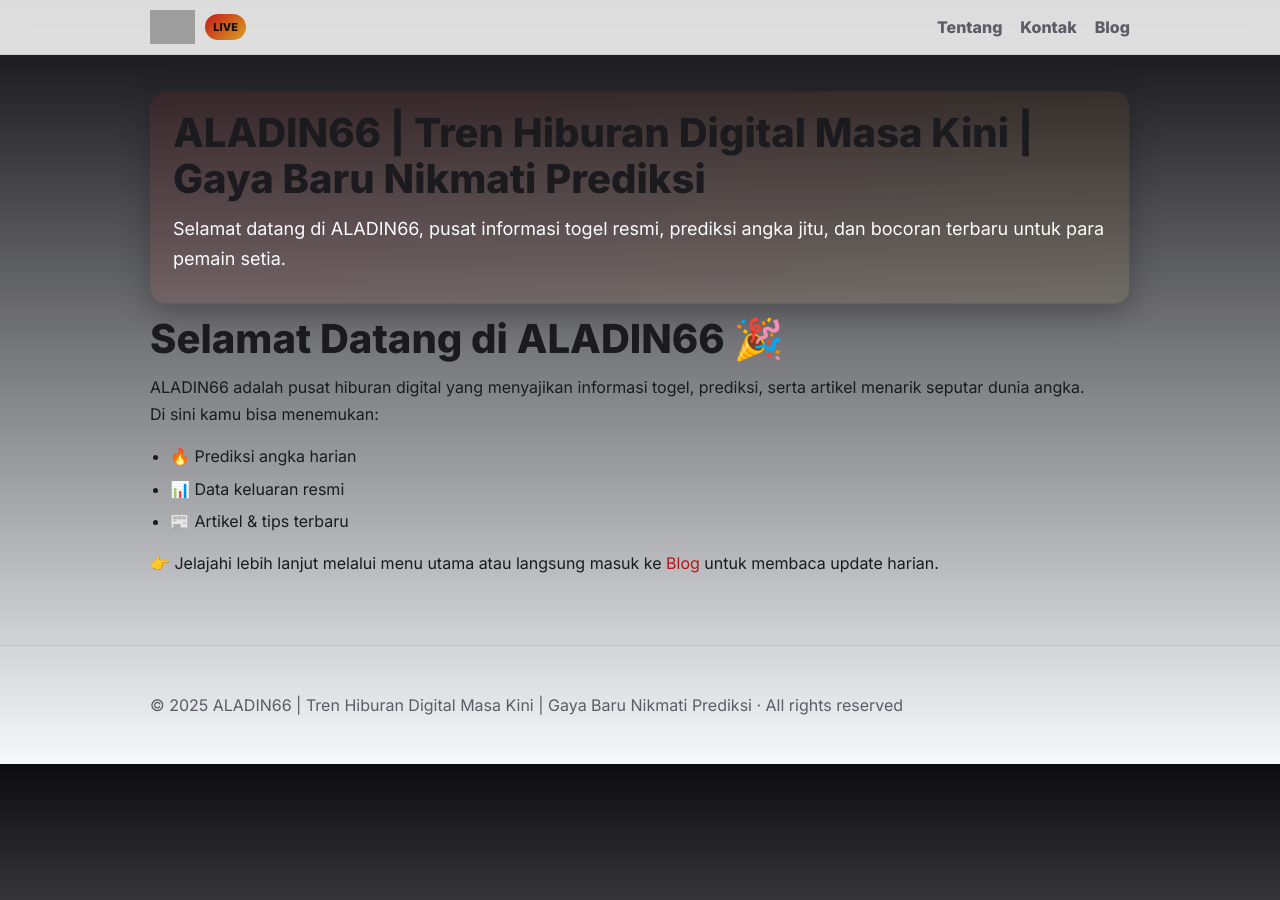
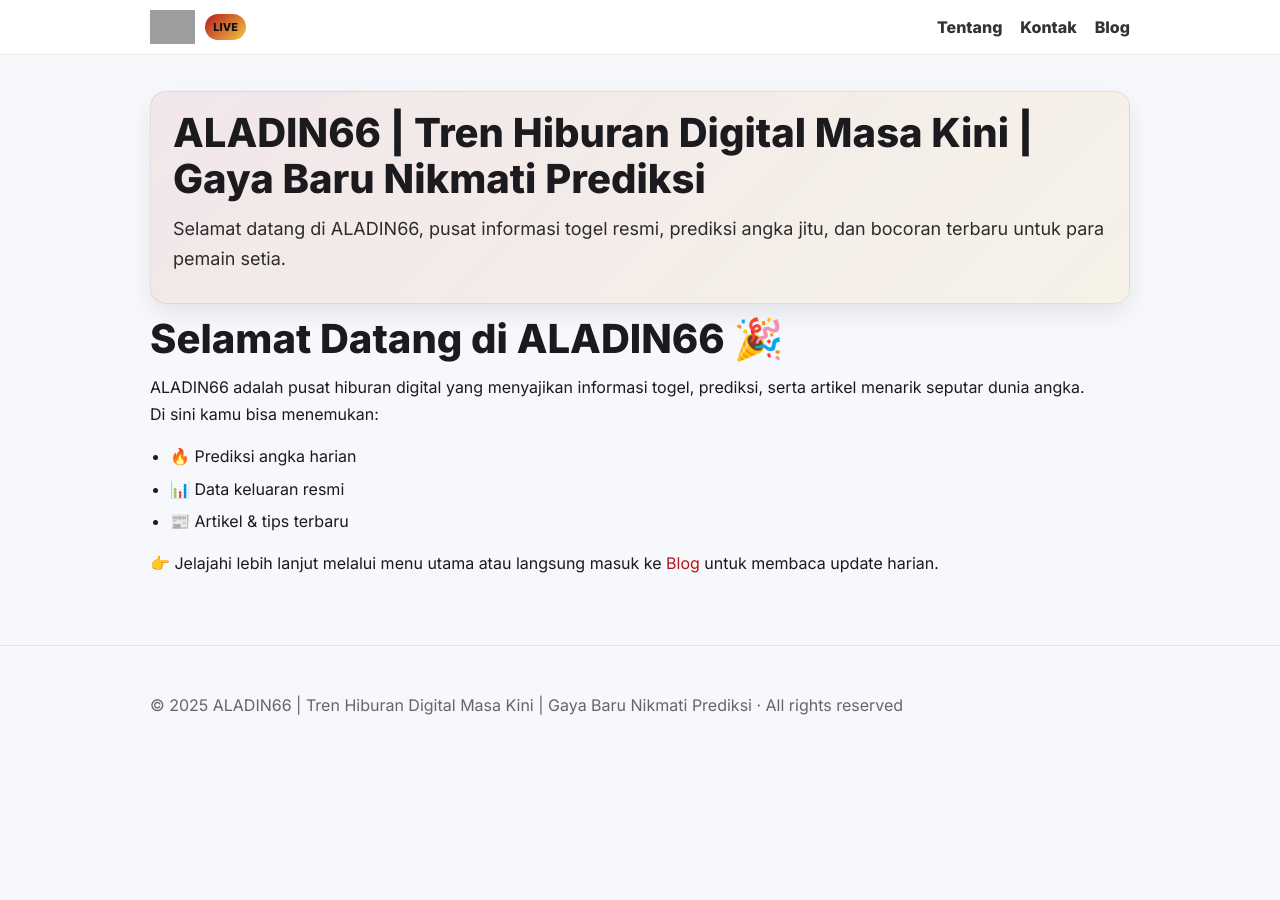
Before and after one commit to jinaladin66/aladin66, a Jekyll site: the page built from index.md, in a window 1280 px wide. Built offline with Jekyll 4.4.1, drawn with Linux system fonts in a browser that asks for light colours; grey boxes are pictures that could not be loaded.

Commit message:
Update style.css

```diff
--- a/assets/css/style.css
+++ b/assets/css/style.css
@@ -1,25 +1,22 @@
 /* ===========================
-   ALADIN66 – UI Base Styles
+   ALADIN66 – Light UI Styles
    =========================== */
 
-/* Variables */
+/* Variables (light theme) */
 :root{
-  --bg:#0f0f13;
-  --bg-2:#13131a;
-  --card:#171721;
-  --card-2:#14141c;
-  --border:rgba(255,255,255,.08);
-  --text:#e8e8ee;
-  --muted:#b6b6c3;
-  --brand:#c61a1a;   /* merah */
-  --brand-2:#d9a022; /* gold */
-  --link:#ffd166;
-  --success:#21d07a;
-  --warn:#ffb020;
-  --danger:#ff5a5f;
+  --bg:#f7f8fb;
+  --bg-2:#ffffff;
+  --card:#ffffff;
+  --card-2:#ffffff;
+  --border:rgba(0,0,0,.08);
+  --text:#1b1b1f;
+  --muted:#5c5c66;
+  --brand:#B71C1C;     /* merah */
+  --brand-2:#F4C542;   /* gold */
+  --link:#b31717;      /* warna link */
   --radius:16px;
   --radius-sm:12px;
-  --shadow:0 10px 30px rgba(0,0,0,.25);
+  --shadow:0 10px 24px rgba(0,0,0,.08);
   --maxw:980px;
   --gap:20px;
   --font:-apple-system,BlinkMacSystemFont,"Segoe UI",Roboto,Ubuntu,"Helvetica Neue",Arial,"Noto Sans",sans-serif;
@@ -30,7 +27,7 @@
 html,body{margin:0;padding:0}
 body{
   font-family:var(--font);
-  background:linear-gradient(180deg,#0b0b10,var(--bg));
+  background:var(--bg);
   color:var(--text);
   line-height:1.65;
   -webkit-font-smoothing:antialiased;
@@ -40,9 +37,9 @@ img{max-width:100%;height:auto;display:block}
 a{color:var(--link);text-decoration:none}
 a:hover{text-decoration:underline}
 hr{border:0;border-top:1px solid var(--border);margin:24px 0}
-::selection{background:rgba(198,26,26,.35)}
+::selection{background:rgba(183,28,28,.18)}
 
-/* Layout containers */
+/* Layout */
 .container{
   width:min(100% - 24px, var(--maxw));
   margin-inline:auto;
@@ -55,35 +52,35 @@ h1{font-size:clamp(28px,4.2vw,40px);line-height:1.15;margin:0 0 8px}
 h2{font-size:clamp(20px,3.2vw,26px);margin:26px 0 10px}
 h3{font-size:clamp(18px,2.8vw,22px);margin:20px 0 8px}
 p{margin:12px 0;color:var(--text)}
-.lead{color:#fff;font-size:clamp(16px,2.6vw,18px);opacity:.98}
+.lead{color:#222;font-size:clamp(16px,2.6vw,18px);opacity:.95}
 
 /* Header & navbar */
 header.site{
-  position:sticky;top:0;z-index:30;
-  backdrop-filter:saturate(140%) blur(10px);
-  background:rgba(15,15,19,.78);
+  position:sticky; top:0; z-index:30;
+  backdrop-filter:saturate(140%) blur(8px);
+  background:rgba(255,255,255,.92);
   border-bottom:1px solid var(--border);
 }
 header .inner{
   width:min(100% - 24px, var(--maxw));
-  margin:auto;padding:10px 0;
-  display:flex;align-items:center;justify-content:space-between;gap:12px;
+  margin:auto; padding:10px 0;
+  display:flex; align-items:center; justify-content:space-between; gap:12px;
 }
-.brand{display:flex;align-items:center;gap:10px;min-width:0}
-.logo{height:34px;width:auto;display:block}
+.brand{display:flex; align-items:center; gap:10px; min-width:0}
+.logo{height:34px; width:auto; display:block}
 .badge{
-  font-size:11px;padding:4px 8px;border-radius:999px;
+  font-size:11px; padding:4px 8px; border-radius:999px;
   background:linear-gradient(135deg,var(--brand),var(--brand-2));
-  color:#111;font-weight:800
+  color:#111; font-weight:800
 }
-.nav{display:flex;align-items:center;gap:18px;flex-wrap:wrap}
-.nav a{color:var(--muted);font-weight:700}
-.nav a:hover{color:#fff}
+.nav{display:flex; align-items:center; gap:18px; flex-wrap:wrap}
+.nav a{color:#333; font-weight:700}
+.nav a:hover{color:#000}
 
 /* Hero */
 .hero{
-  margin-top:14px;padding:18px 22px;
-  background:linear-gradient(135deg,rgba(198,26,26,.18),rgba(217,160,34,.10));
+  margin-top:14px; padding:18px 22px;
+  background:linear-gradient(135deg, rgba(183,28,28,.08), rgba(244,197,66,.10));
   border:1px solid var(--border);
   border-radius:var(--radius);
   box-shadow:var(--shadow);
@@ -96,84 +93,72 @@ article.post{
   border-radius:var(--radius);
   box-shadow:var(--shadow);
   padding:clamp(16px,2.5vw,28px);
+  color:var(--text);
 }
 .post .meta{
-  color:var(--muted);font-size:14px;
-  display:flex;gap:10px;align-items:center;flex-wrap:wrap
+  color:var(--muted); font-size:14px;
+  display:flex; gap:10px; align-items:center; flex-wrap:wrap
 }
 figure{margin:14px 0 18px}
 figure img{
-  width:100%;border-radius:12px;border:1px solid var(--border)
+  width:100%; border-radius:12px; border:1px solid var(--border)
 }
 .callout{
-  padding:14px 16px;border-left:4px solid var(--brand-2);
-  background:rgba(217,160,34,.08);border-radius:12px;color:#f2f2f6
+  padding:14px 16px; border-left:4px solid var(--brand-2);
+  background:rgba(244,197,66,.14); border-radius:12px; color:#2b2b31
 }
 
-/* Blog list grid (cards) */
+/* Blog list grid */
 .blog-list{
   display:grid;
   grid-template-columns:repeat(auto-fit,minmax(280px,1fr));
-  gap:20px;margin:20px 0;
+  gap:20px; margin:20px 0;
 }
 .post-card{
   background:var(--card-2);
   border:1px solid var(--border);
-  border-radius:12px;overflow:hidden;
-  box-shadow:0 6px 16px rgba(0,0,0,.18);
+  border-radius:12px; overflow:hidden;
+  box-shadow:0 6px 16px rgba(0,0,0,.08);
   transition:transform .2s ease, box-shadow .2s ease;
 }
-.post-card:hover{transform:translateY(-6px);box-shadow:0 10px 26px rgba(0,0,0,.24)}
-.post-card a{display:block;color:inherit}
+.post-card:hover{transform:translateY(-6px); box-shadow:0 10px 26px rgba(0,0,0,.12)}
+.post-card a{display:block; color:inherit}
 .post-card img{
-  width:100%;height:168px;object-fit:cover;
+  width:100%; height:168px; object-fit:cover;
   border-bottom:1px solid var(--border)
 }
 .post-card h2{
-  font-size:1.06rem;margin:12px;color:#fff;line-height:1.35
+  font-size:1.06rem; margin:12px; color:#111; line-height:1.35
 }
 .post-card .excerpt{
-  font-size:.92rem;color:var(--muted);
-  margin:0 12px 12px
+  font-size:.92rem; color:#444; margin:0 12px 12px
 }
 .post-card .meta{
-  display:block;font-size:.82rem;color:#8f8fa0;margin:0 12px 12px
+  display:block; font-size:.82rem; color:#666; margin:0 12px 12px
 }
 
-/* Lists inside posts */
+/* Lists, tables, code */
 ul,ol{padding-left:20px}
 li{margin:6px 0}
+table{width:100%; border-collapse:collapse; margin:14px 0 18px}
+th,td{padding:10px 12px; border:1px solid var(--border)}
+th{background:#fafafa; text-align:left}
+code,pre{background:#f2f3f7; border:1px solid var(--border); border-radius:10px}
+code{padding:2px 6px}
+pre{padding:12px; overflow:auto}
 
-/* Buttons */
-.btn{
-  display:inline-block;padding:10px 16px;border-radius:12px;border:0;
-  background:linear-gradient(135deg,var(--brand),var(--brand-2));
-  color:#111;font-weight:800;box-shadow:var(--shadow)
+/* Forms (untuk /kontak) */
+input,textarea,select{
+  width:100%; background:#fff; color:#111;
+  border:1px solid var(--border); border-radius:10px;
+  padding:10px 12px; outline:none
 }
-.btn:hover{filter:brightness(1.05)}
-
-/* Tables */
-table{width:100%;border-collapse:collapse;margin:14px 0 18px}
-th,td{padding:10px 12px;border:1px solid var(--border)}
-th{background:#1b1b25;text-align:left}
-
-/* Code blocks */
-code,pre{background:var(--bg-2);border:1px solid var(--border);border-radius:10px}
-code{padding:2px 6px}
-pre{padding:12px;overflow:auto}
-
-/* Forms (untuk halaman kontak sederhana) */
-input,textarea,select{
-  width:100%;background:var(--bg-2);color:var(--text);
-  border:1px solid var(--border);border-radius:10px;
-  padding:10px 12px;outline:none
-}
-input:focus,textarea:focus,select:focus{border-color:rgba(217,160,34,.6)}
-label{display:block;margin:8px 0 6px;color:#d9d9e6}
+input:focus,textarea:focus,select:focus{border-color:rgba(183,28,28,.45)}
+label{display:block; margin:8px 0 6px; color:#333}
 
 /* Footer */
 footer.site{
-  margin-top:34px;padding:24px 0;color:var(--muted);
+  margin-top:34px; padding:24px 0; color:#666;
   border-top:1px solid var(--border)
 }
 
@@ -186,23 +171,10 @@ footer.site{
 
 /* Responsive tweaks */
 @media (max-width:960px){
-  header .inner{width:min(100% - 20px, 100%);padding:8px 0}
+  header .inner{width:min(100% - 20px, 100%); padding:8px 0}
 }
 @media (max-width:640px){
   .nav{gap:12px}
   .post-card img{height:150px}
   .logo{height:30px}
 }
-
-/* Optional light mode (jaga-jaga kalau mau switch di masa depan) */
-@media (prefers-color-scheme: light){
-  :root{
-    --bg:#f7f8fb; --bg-2:#fff; --card:#ffffff; --card-2:#fff;
-    --text:#1b1b1f; --muted:#5c5c66; --border:rgba(0,0,0,.08);
-    --link:#b31717;
-  }
-  header.site{background:rgba(255,255,255,.86)}
-  .hero{background:linear-gradient(135deg,rgba(198,26,26,.10),rgba(217,160,34,.08))}
-  .post-card h2{color:#111}
-  .post-card .excerpt{color:#444}
-}
```
